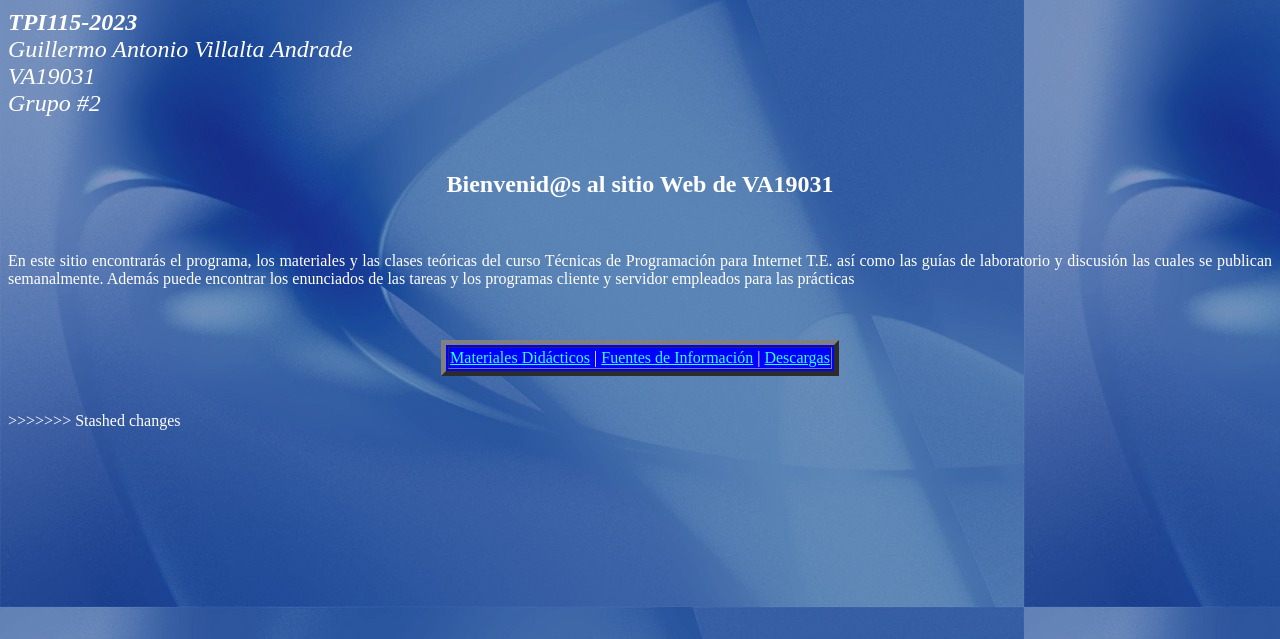
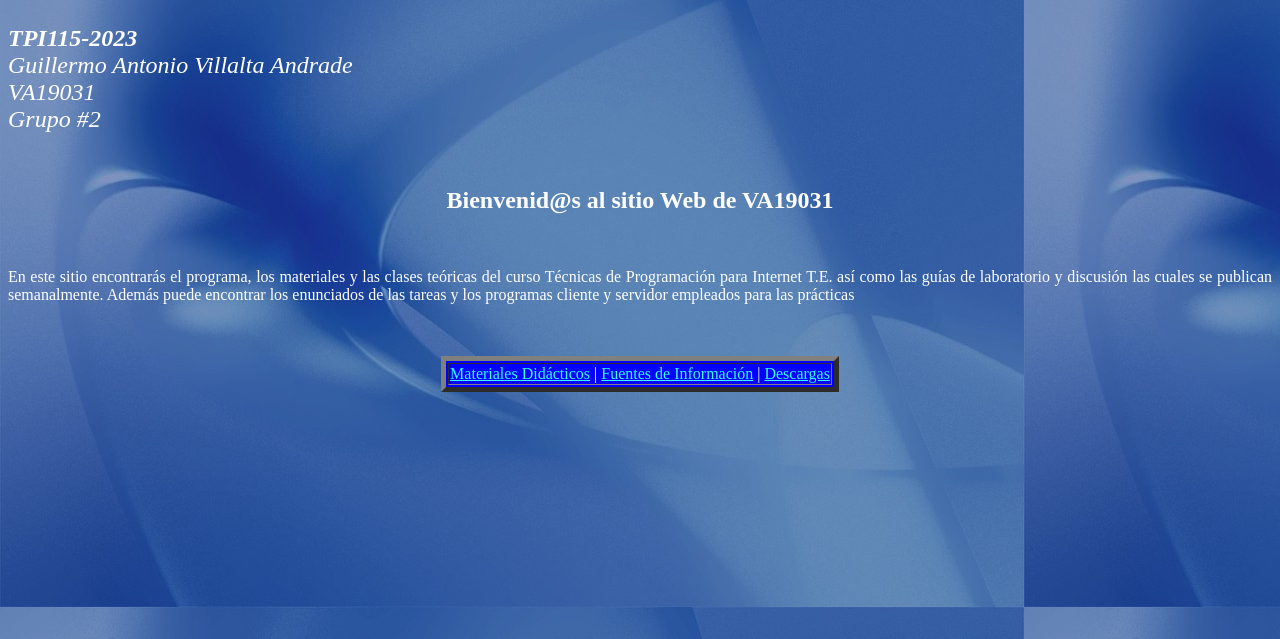
Before and after one commit to dark-767/va19031-guia21c, a plain HTML site: page index.html in a window 1280 px wide. Shown: the part 161-800 px from the top of the page. Drawn offline with Linux system fonts and the light colour scheme.

Commit message:
Update index.html

```diff
--- a/index.html
+++ b/index.html
@@ -26,13 +26,13 @@
     T&eacute;cnicas de Programaci&oacute;n para Internet T.E.
   </I><br><br><br>
 
-
+<p>
   <I>
     <B>TPI115-2023</B><BR>
     Guillermo Antonio Villalta Andrade<BR>
     VA19031<BR>
     Grupo #2
-  </I>
+  </I></p>
 
 </FONT>
  </P>
@@ -65,4 +65,3 @@
 <BR>
 </BODY>
 </HTML>
->>>>>>> Stashed changes
```
